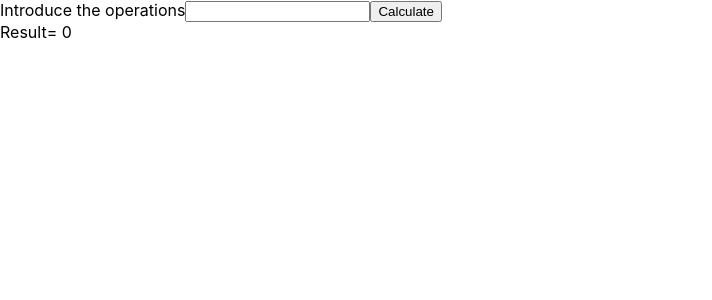
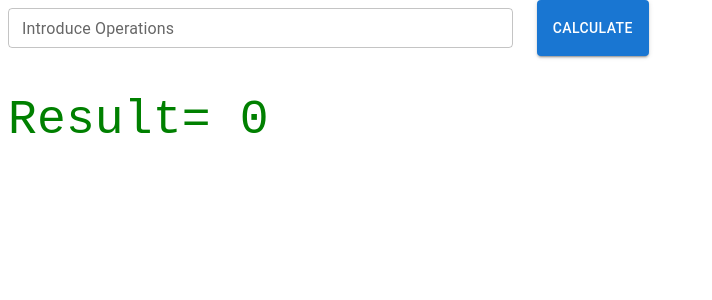
Before and after one commit to zkela/RPNCalculator, a React (Create React App) app: page / in a window 1280 px wide. Shown: the top 300 px of the page, without its empty margins (0-712 px from the left). Built offline with nearby package versions, Linux system fonts and the light colour scheme.

Commit message:
adding some styles

```diff
--- a/package.json
+++ b/package.json
@@ -3,6 +3,9 @@
   "version": "0.1.0",
   "private": true,
   "dependencies": {
+    "@emotion/react": "^11.4.1",
+    "@emotion/styled": "^11.3.0",
+    "@mui/material": "^5.0.3",
     "@testing-library/jest-dom": "^5.14.1",
     "@testing-library/react": "^11.2.7",
     "@testing-library/user-event": "^12.8.3",
--- a/src/App.js
+++ b/src/App.js
@@ -1,5 +1,10 @@
 import { useState } from "react";
 import calculate from "./calculator/calculator";
+import Stack from "@mui/material/Stack";
+import Button from "@mui/material/Button";
+import TextField from "@mui/material/TextField";
+import Box from "@mui/material/Box";
+import Typography from "@mui/material/Typography";
 
 function App() {
   const [input, setInput] = useState("");
@@ -19,11 +24,43 @@ function App() {
 
   return (
     <div>
-      <label>Introduce the operations</label>
-      <input type="text" value={input} onChange={(e) => handleInput(e)} />
-      <button onClick={handleClick}>Calculate</button>
+      <Stack spacing={2} direction="row">
+        <Box
+          component="form"
+          sx={{
+            "& .MuiTextField-root": { m: 1, width: "50ch" },
+          }}
+          noValidate
+          autoComplete="off"
+        >
+          <div>
+            <TextField
+              label="Introduce Operations"
+              id="outlined-size-small"
+              defaultValue="Small"
+              size="small"
+              value={input}
+              onChange={(e) => handleInput(e)}
+            />
+          </div>
+        </Box>
+        <Button variant="contained" onClick={handleClick}>
+          Calculate
+        </Button>
+      </Stack>
       <br />
-      <span>{`Result= ${result}`}</span>
+      <Typography component="div">
+        <Box
+          sx={{
+            color: "green",
+            fontFamily: "Monospace",
+            fontSize: "h3.fontSize",
+            m: 1,
+          }}
+        >
+          {`Result= ${result}`}
+        </Box>
+      </Typography>
       <br />
       {error !== "" ? <span>{error}</span> : null}
     </div>
```
Also changed, not shown: 1 other file (tests, documents, lock files or other folders).
